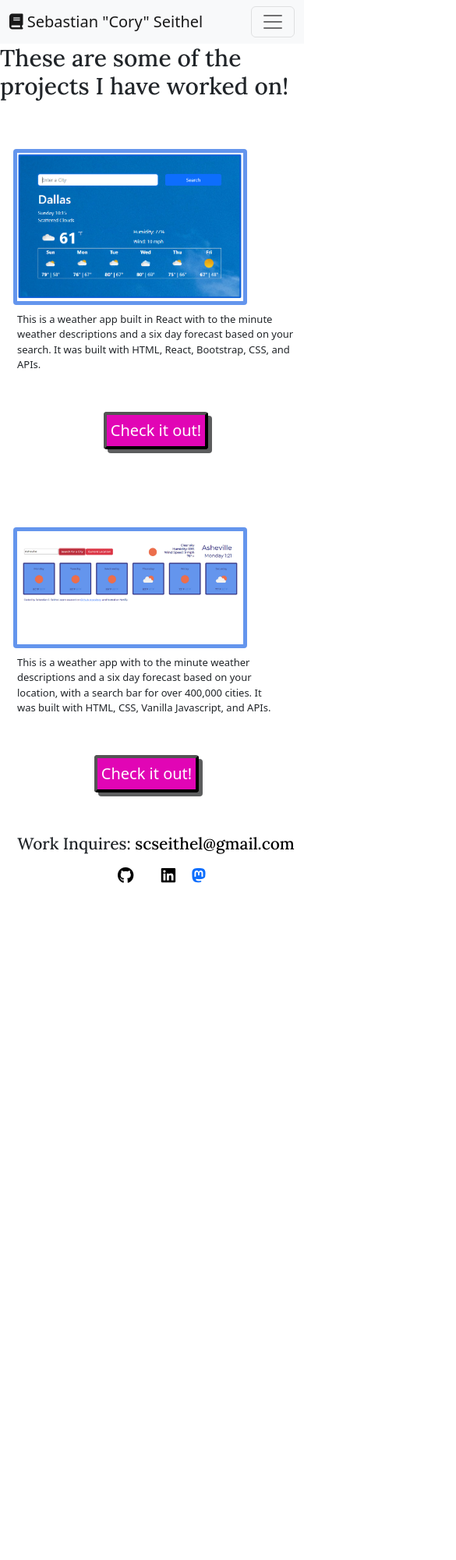
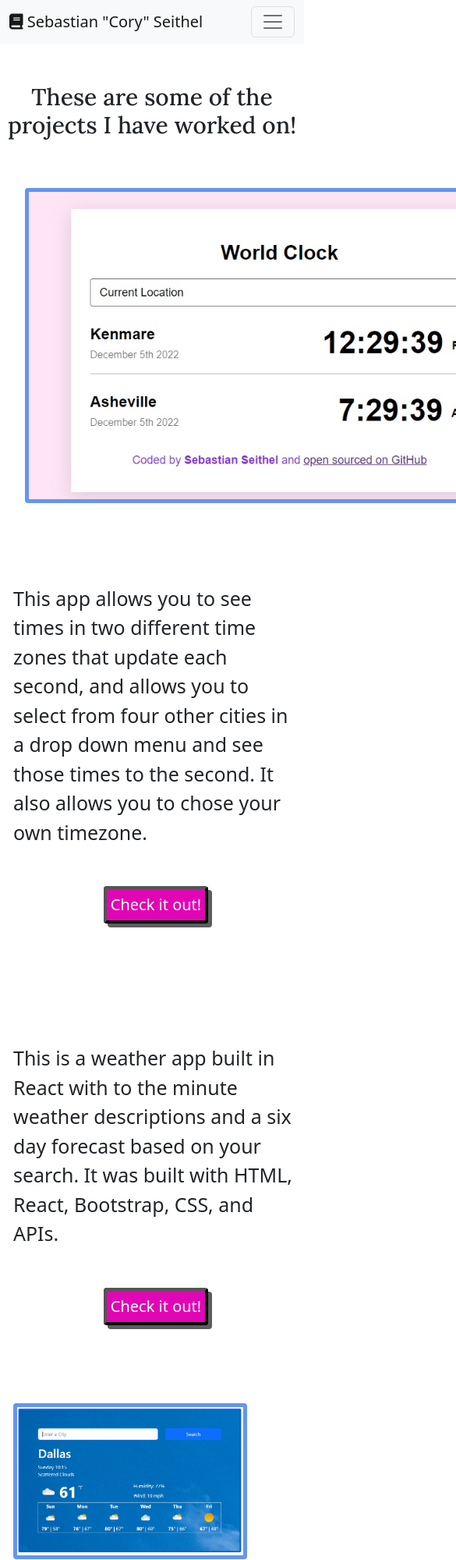
Before and after one commit to CorianderSeb/Portfolio-Project, a plain HTML site: page work.html in a window 390 px wide. Shown: the top 2000 px of the page at 78% size, 585 px wide, since content can reach past the window. Before the commit the page ends 1153 px from the top, so only its background shows below. Drawn offline with nearby package versions, Linux system fonts and the light colour scheme.

Commit message:
added world clock

```diff
--- a/stylesmain.css
+++ b/stylesmain.css
@@ -82,10 +82,18 @@ h3{
     margins: 0 auto;
 }
 }
+
+.clockappimage {
+     padding: 40px;
+    border-radius: 4px;
+    max-width: 650px;
+    background-color: var(--branding-color);
+    margin-top: 50px;
+}
 .weatherappimage {
     padding: 40px;
     border-radius: 4px;
-    max-width: 750px;
+    max-width: 700px;
     background-color: var(--branding-color);
     margin-top: 50px;
 }
@@ -104,17 +112,17 @@ border-radius: 5px;
 .weather-button-main {
     background-color: var(--branding-color);
 }
-}
+
 .work-page h1 {
     margin-top: 50px;
     text-align: center;
     font-size: 64px;
 }
-.weather-app-text {
+.app-text {
     font-size: 25px;
     margin-top: 100px;
 }
-.weather-link {
+.app-link {
     display: block;
     padding: 5px;
     color:white;
@@ -144,6 +152,9 @@ footer .email-link:hover, .my-icons:hover {
 .my-icons {
     padding: 15px;
 }
+.fa-mastodon {
+    color: black;
+}
 .coded-by {
     margin: 20px;
 }
@@ -167,5 +178,9 @@ footer .email-link:hover, .my-icons:hover {
   .work-container {
     margin:5px;
   }
-
+  .clockappimage {
+    max-width:300 px;
+    padding: 5px;
+    margin-left: 15px;
+  }
 }
--- a/work.html
+++ b/work.html
@@ -43,25 +43,40 @@
 </nav>
    <h1 id="work-heading">These are some of the projects I have worked on!</h1>
    <div class="work-container mt-1 container">
-    <div class="row">
-        <div class="col-lg-7 col-md-12" id="work-column-top">
-            <img src="images/ReactWeather.png" alt="React weather app" class="weatherappimage"/>
-       </div>
-       <div class= "col-lg-5 col-md-12 mt-1">
-            <p class="weather-app-text">This is a weather app built in React with to the minute weather descriptions and a six day forecast based on your search. It was built with HTML, React, Bootstrap, CSS, and APIs.
-                <form action="https://luxury-gecko-f61556.netlify.app/">
-                    <input type="submit" class="weather-link" value="Check it out!" alt="link to React weather app"/>
+      <div class="row">
+        <div class="col-lg-6 col-md-12" id="work-column-top">
+          <img src="images/WorldClock.jpg" alt="World Clock coded with moment and moment time zone" class="clockappimage">
+        </div>
+       <div class= "col-lg-6 col-md-12 mt-1">
+            <p class="app-text"> This app allows you to see times in two different time zones that update each second, and allows you to select from four other cities in a drop down menu and see those times to the second. It also allows you to chose your own timezone.
+                <form action="https://inquisitive-florentine-ea05ba.netlify.app/">
+                    <input type="submit" class="app-link" value="Check it out!" alt="link to World clock javascript app"/>
                 </form>
             </p>
        </div>
+    </div>
+    <div class="row">
+      <div class= "col-lg-5 col-md-12 mt-1">
+            <p class="app-text">This is a weather app built in React with to the minute weather descriptions and a six day forecast based on your search. It was built with HTML, React, Bootstrap, CSS, and APIs.
+                <form action="https://luxury-gecko-f61556.netlify.app/">
+                    <input type="submit" class="app-link" value="Check it out!" alt="link to React weather app"/>
+                </form>
+            </p>
+       </div>
+        <div class="col-lg-7 col-md-12" id="work-column-middle">
+            <img src="images/ReactWeather.png" alt="React weather app" class="weatherappimage"/>
+       </div>
+
        <div class="row">
-        <div class="col-lg-7 col-md-12" id="work-column-top">
+        <div class="col-lg-7 col-md-12" id="work-column-bottom">
             <img src="images/weatherapp.png" alt="weather app" class="weatherappimage"/>
        </div>
        <div class= "col-lg-5 col-md-12 mt-1">
-            <p class="weather-app-text">This is a weather app with to the minute weather descriptions and a six day forecast based on your location, with a search bar for over 400,000 cities. It was built with HTML, CSS, Vanilla Javascript, and APIs.
+            <p class="app-text">This is a weather app with to the minute weather descriptions and a six day
+              forecast based on your location, with a search bar for over 400,000 cities.
+              It was built with HTML, CSS, Vanilla Javascript, and APIs.
                 <form action="https://taupe-tulumba-c88621.netlify.app/">
-                    <input type="submit" class="weather-link" value="Check it out!" alt="link to weather app"/>
+                    <input type="submit" class="app-link" value="Check it out!" alt="link to weather app"/>
                 </form>
             </p>
        </div>
```
Also changed, not shown: contact.html (+1 -1 lines), images/WorldClock.jpg (added).
